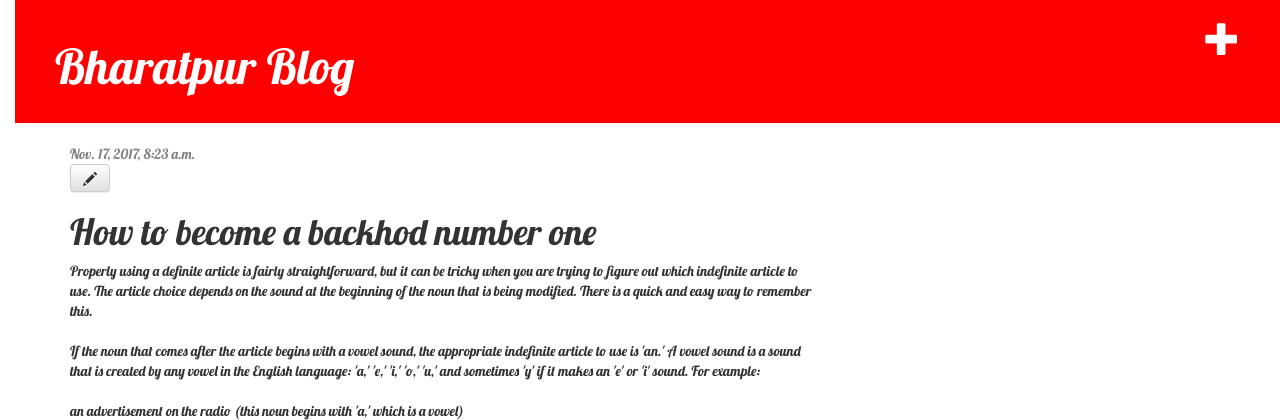
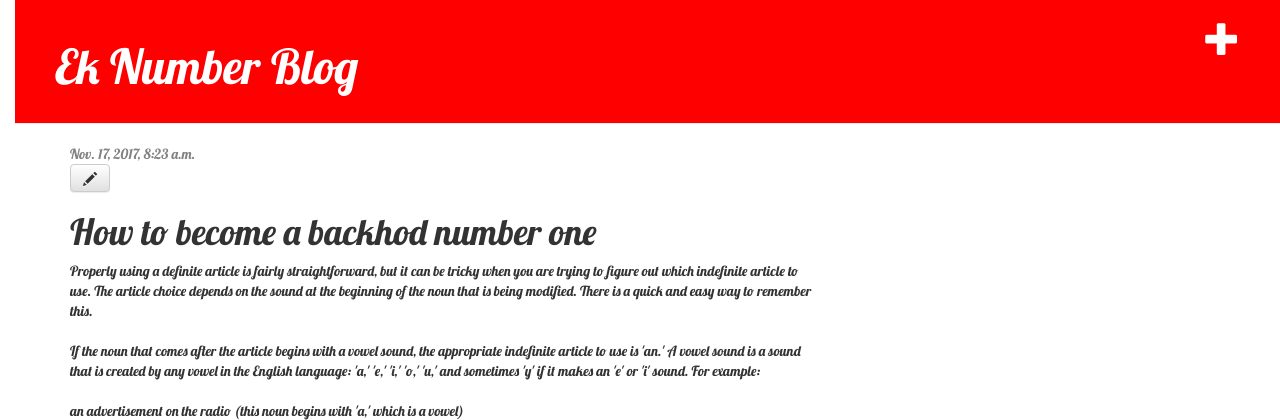
Before and after one commit to iranu/BlogSite, a Django app: page /post/1/ in a window 1280 px wide. Shown: the top 420 px of the page. Run offline with Django 3.2, Linux system fonts and the light colour scheme; data comes from the database, SQL or seed files in the repository; some libraries are stand-ins or nearby versions.

Commit message:
blog name changed

```diff
--- a/blog/static/css/blog.css
+++ b/blog/static/css/blog.css
@@ -27,7 +27,11 @@ h1, h2, h3, h4 {
 }
 
 .date {
-    color: #828282;
+    color: #2d820b;
+}
+
+.author {
+    color: #417690;
 }
 
 .save {
--- a/blog/templates/blog/base.html
+++ b/blog/templates/blog/base.html
@@ -1,7 +1,7 @@
 {% load staticfiles %}
 <html>
     <head>
-        <title>Bharatpur blog</title>
+        <title>Ek Number blog</title>
         <link rel="stylesheet" href="//maxcdn.bootstrapcdn.com/bootstrap/3.2.0/css/bootstrap.min.css">
         <link rel="stylesheet" href="//maxcdn.bootstrapcdn.com/bootstrap/3.2.0/css/bootstrap-theme.min.css">
         <link href='//fonts.googleapis.com/css?family=Lobster&subset=latin,latin-ext' rel='stylesheet' type='text/css'>
@@ -14,7 +14,7 @@
              {% else %}
              <a href="{% url 'signup' %}" class="top-menu"><span class="glyphicon glyphicon-plus"></span></a>
          {% endif %}
-        <h1><a href="/">Bharatpur Blog</a></h1>
+        <h1><a href="/">Ek Number Blog</a></h1>
     </div>
     <div class="content container">
         <div class="row">
--- a/blog/templates/blog/post_list.html
+++ b/blog/templates/blog/post_list.html
@@ -4,6 +4,9 @@
         <div class="post">
             <div class="date">
                 {{ post.published_date }}
+                <div class="author">
+                    {{ post.author }}
+                </div>
             </div>
             <h1><a href="{% url 'post_detail' pk=post.pk %}">{{ post.title }}</a></h1>
             <p>{{ post.text|linebreaksbr }}</p>
```
